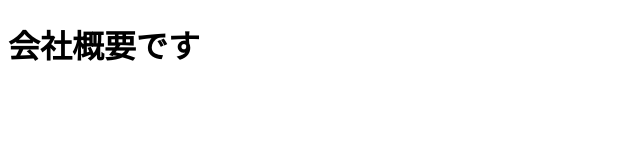
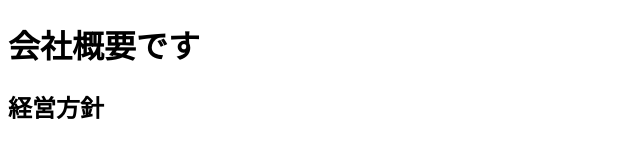
Before and after one commit to jstyle519/github_practice, a plain HTML site: page company.html in a window 1280 px wide. Shown: the whole page, without its empty margins (0-640 px from the left). Drawn offline with Linux system fonts and the light colour scheme.

Commit message:
compny.htmledit

```diff
--- a/company.html
+++ b/company.html
@@ -7,6 +7,6 @@
 </head>
 <body>
   <h1>会社概要です</h1>
-
+  <h2>経営方針</h2>
 </body>
 </html>
```
